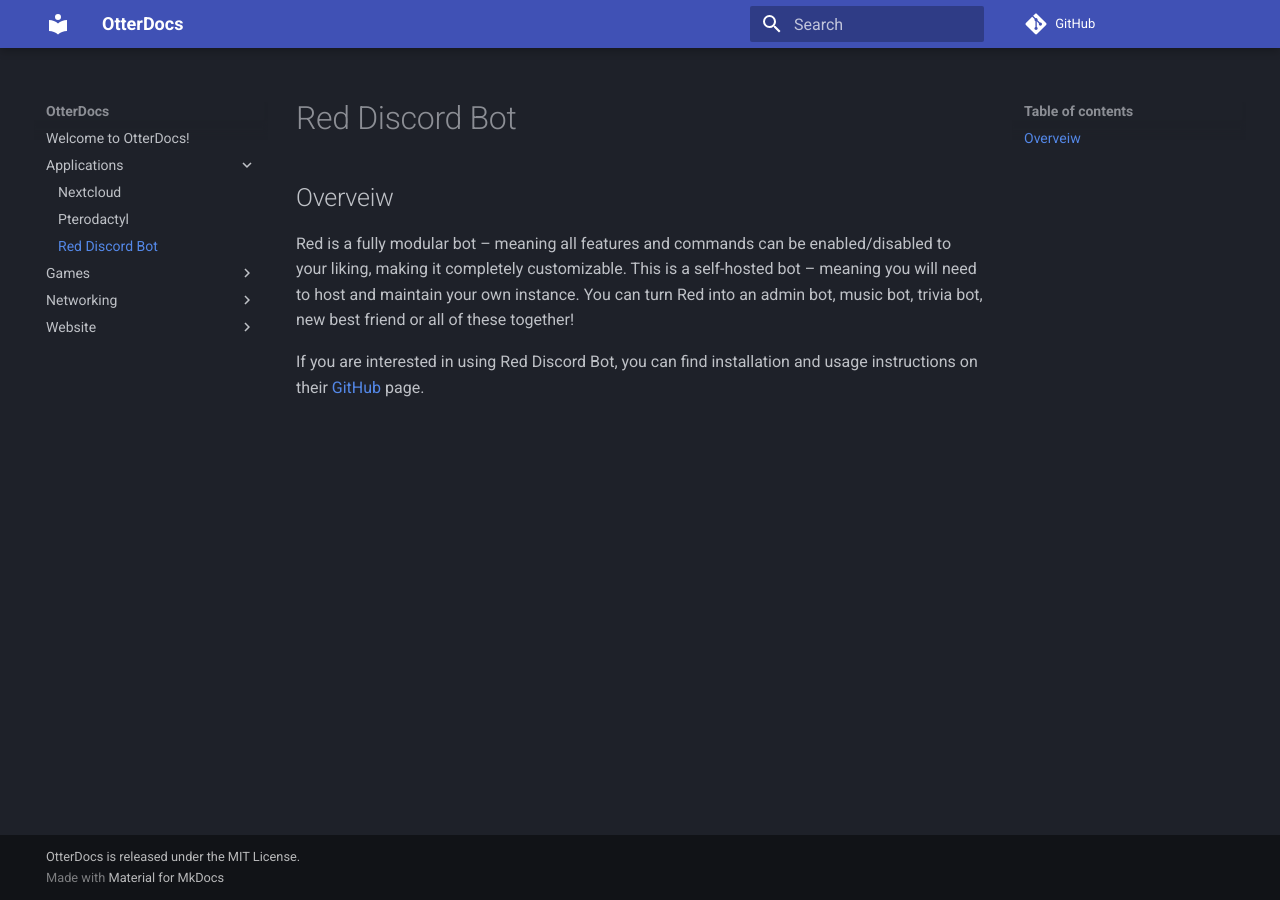
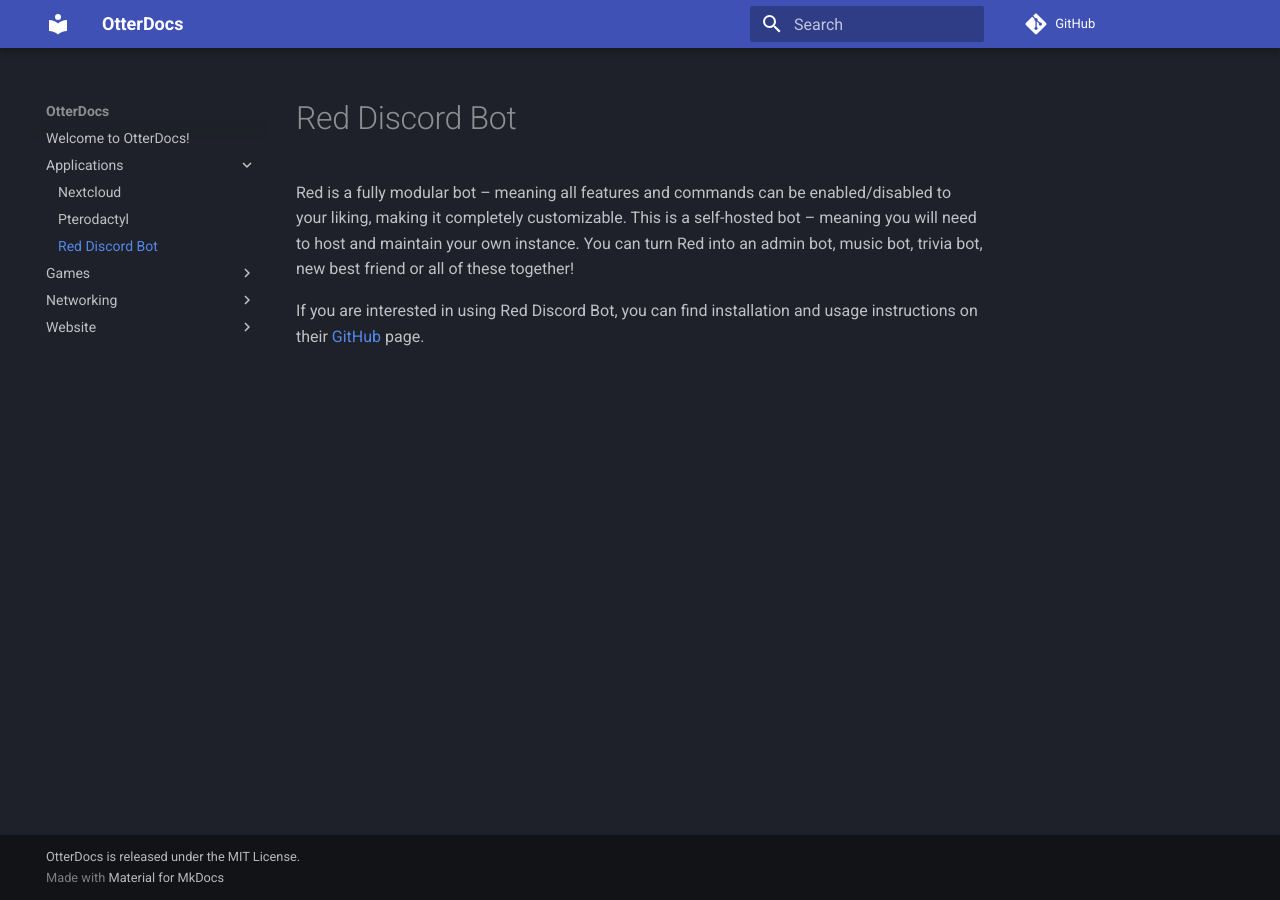
Before and after one commit to DeeKahy/OtterDocs, an MkDocs documentation site: the page built from docs/Applications/Red Discord Bot.md, in a window 1280 px wide. Built offline with MkDocs 1.6.1 and Material for MkDocs 9.7.7, drawn with Linux system fonts in a browser that asks for light colours; comment, search, counter and statistics services are not loaded.

Commit message:
post install

```diff
--- a/docs/Applications/Red Discord Bot.md
+++ b/docs/Applications/Red Discord Bot.md
@@ -1,5 +1,3 @@
-## Overveiw
-
 Red is a fully modular bot – meaning all features and commands can be enabled/disabled to your liking, making it
 completely customizable. This is a self-hosted bot – meaning you will need to host and maintain your own instance. You
 can turn Red into an admin bot, music bot, trivia bot, new best friend or all of these together!
```
